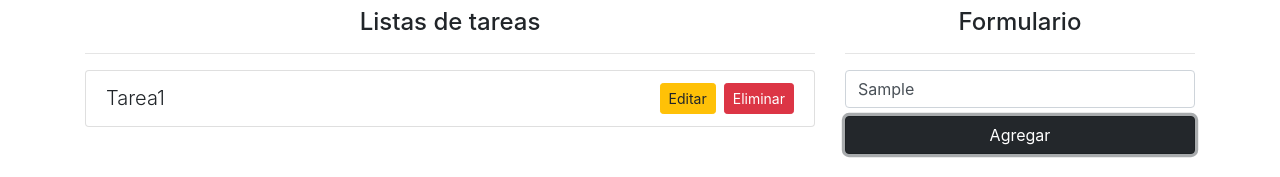
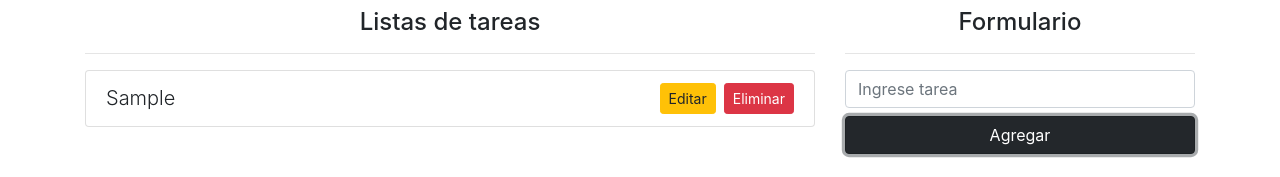
Before and after one commit to juancalle19/crud, a React (Create React App) app: page / in a window 1280 px wide. Both pictures are taken after typing "Sample" into the empty fields and a click on the button "Agregar". Shown: the part 121-298 px from the top of the page. Built offline with nearby package versions, Linux system fonts and the light colour scheme.

Commit message:
add task in memory

```diff
--- a/package.json
+++ b/package.json
@@ -10,6 +10,7 @@
     "react": "^17.0.1",
     "react-dom": "^17.0.1",
     "react-scripts": "4.0.3",
+    "shortid": "^2.2.16",
     "web-vitals": "^1.0.1"
   },
   "scripts": {
--- a/src/App.js
+++ b/src/App.js
@@ -1,9 +1,11 @@
 import React, {useState} from 'react'
 import { isEmpty } from 'lodash'
+import shortid from 'shortid'
 
 function App() {
 
   const [task, setTask] = useState("")
+  const [tasks , setTasks] = useState([])
 
   const addTask = (e) => {
     e.preventDefault()
@@ -12,7 +14,13 @@
       return
     }
 
-    console.log("ok")
+    const newTask = {
+      id: shortid.generate(),
+      name : task
+    }
+
+    setTasks([...tasks,newTask])
+    setTask("")
     return
   }
 
@@ -27,11 +35,16 @@
           <h4 className = "text-center">Listas de tareas</h4>
           <hr/>
           <ul className = "list-group">
-            <li className = "list-group-item">
-              <span className = "lead">Tarea1</span>
-              <button className = "btn btn-danger btn-sm float-right">Eliminar</button>
-              <button className = "btn btn-warning btn-sm float-right mx-2">Editar</button>
-            </li>
+            {
+              tasks.map((tasks)=>(
+                <li className = "list-group-item" key ={tasks.id}>
+                  <span className = "lead">{tasks.name}</span>
+                  <button className = "btn btn-danger btn-sm float-right">Eliminar</button>
+                  <button className = "btn btn-warning btn-sm float-right mx-2">Editar</button>
+                </li>
+              ))
+
+            }
           </ul>
         </div>
         <div className = "col-4">
```
Also changed, not shown: 1 other file (tests, documents, lock files or other folders).
